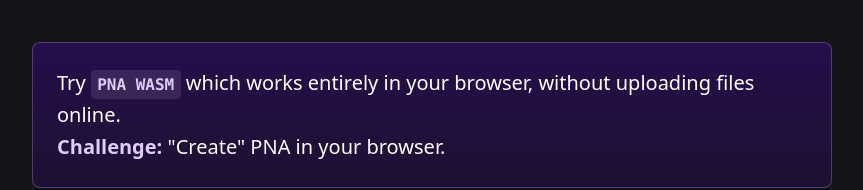
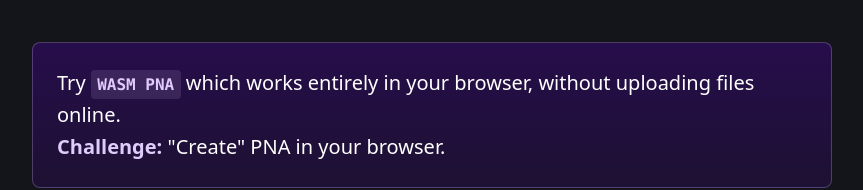
Before and after one commit to Portable-Network-Archive/wasm-demo, a Next.js app: page / in a window 1280 px wide. Shown: the part 153-343 px from the top of the page, without its empty margins (208-1071 px from the left). Built offline with nearby package versions, Linux system fonts and the light colour scheme.

Commit message:
Unify expression

```diff
--- a/src/app/page.tsx
+++ b/src/app/page.tsx
@@ -9,7 +9,7 @@ export default function Home() {
         Welcome to <span className={styles["text-gradient"]}>WASM PNA</span>
       </h1>
       <p className={styles["instructions"]}>
-        Try <code>PNA WASM</code> which works entirely in your browser, without
+        Try <code>WASM PNA</code> which works entirely in your browser, without
         uploading files online.
         <br />
         <strong>Challenge:</strong> &quot;Create&quot; PNA in your browser.
```
